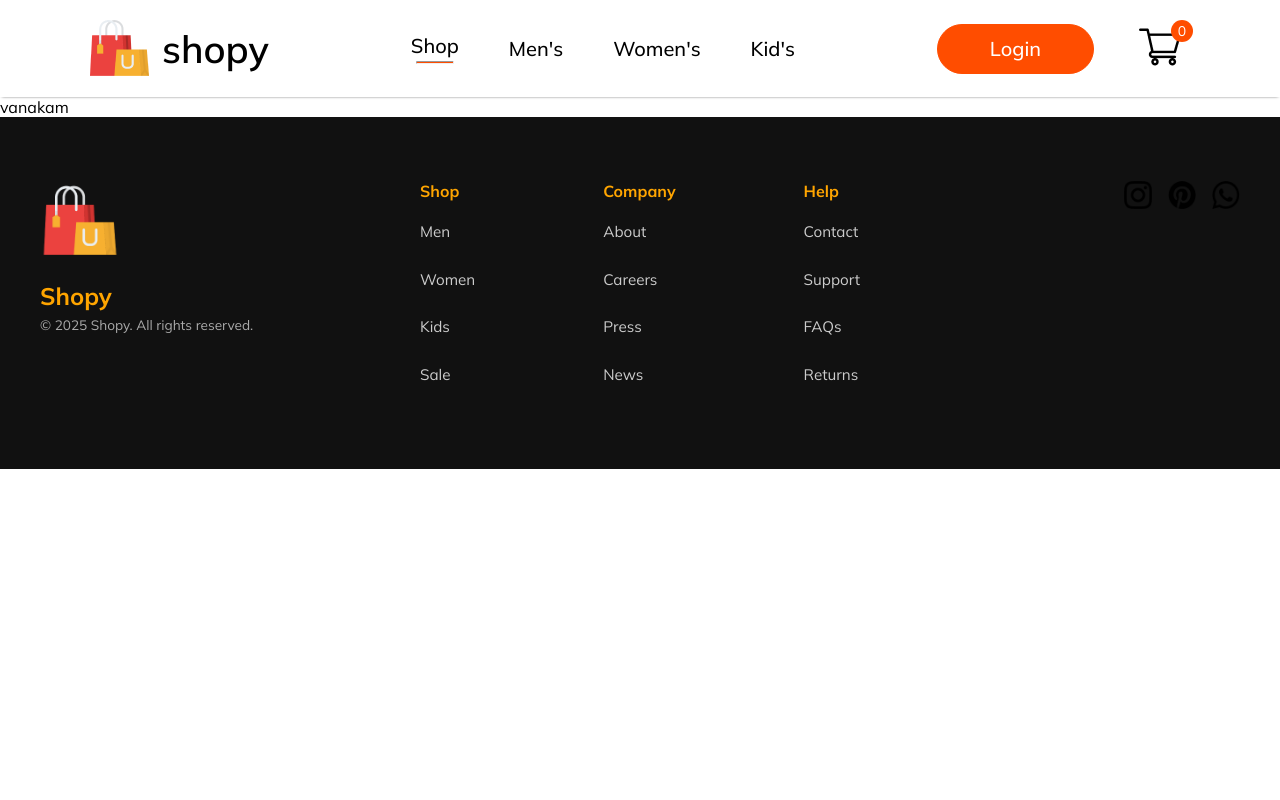
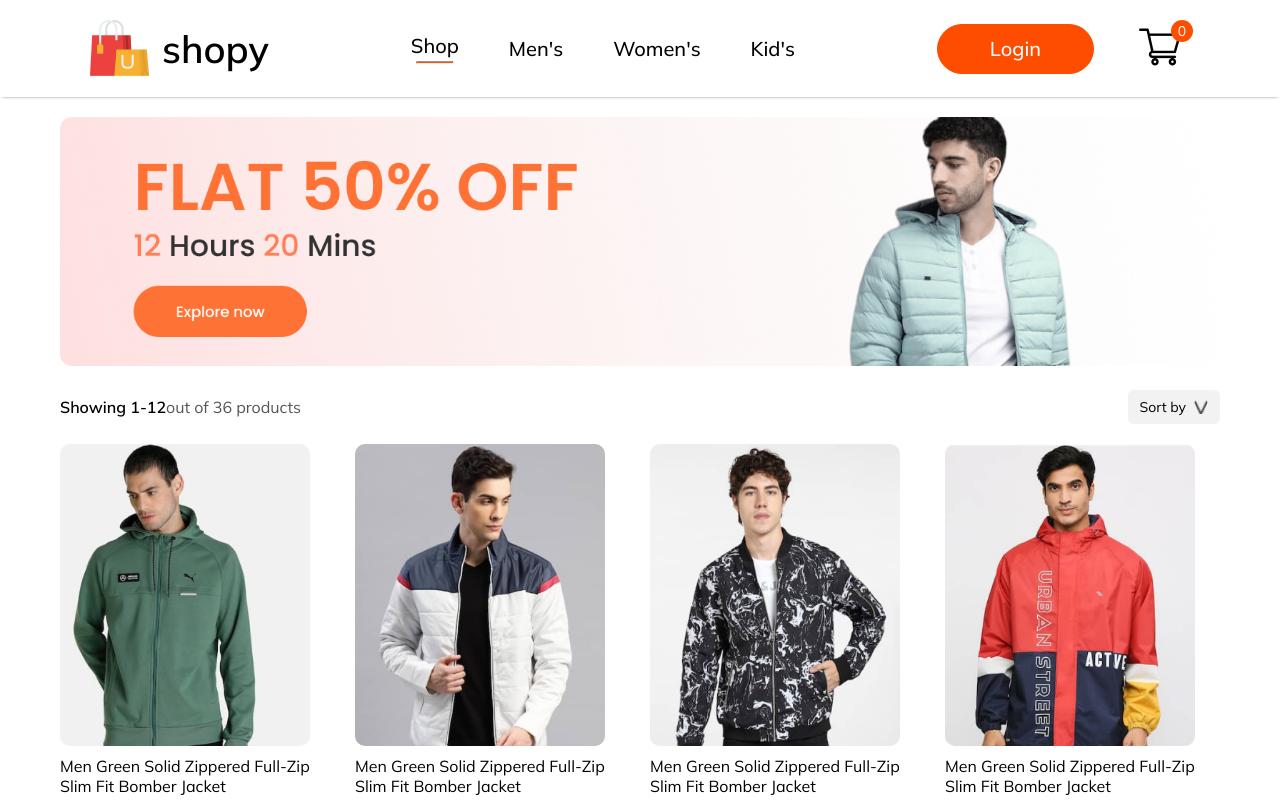
Before and after one commit to Jaimurugan-c/E-comMern, a React (Vite) app in the folder frontend/: page /mens in a window 1280 px wide. Shown: the top 800 px of the page. Built offline with nearby package versions, Linux system fonts and the light colour scheme; a web font is replaced by a local one.

Commit message:
2nd commit

```diff
--- a/frontend/src/App.jsx
+++ b/frontend/src/App.jsx
@@ -8,6 +8,10 @@ import Product from './pages/Product.jsx'
 import {BrowserRouter , Routes, Route} from 'react-router-dom'
 import Cart from './pages/Cart.jsx'
 import Footer from './components/footer/Footer.jsx'
+import men_banner from './components/assets/banner_mens.png'
+import women_banner from './components/assets/banner_women.png'
+import kid_banner from './components/assets/banner_kids.png'
+
 function App() {
 
   return (
@@ -18,16 +22,18 @@ function App() {
       <Navbar/>
         <Routes>
            <Route path = '/'element={<Shop/>} />
-           <Route path = '/mens'element={<ShopCategory category ="men" />} />
-         <Route path = '/womens'element={<ShopCategory category ="women" />} />
-            <Route path = '/kids'element={<ShopCategory category ="kid" />} />
+           <Route path = '/mens'element={<ShopCategory banner={men_banner} category ="men" />} />
+         <Route path = '/womens'element={<ShopCategory banner ={women_banner}category ="women" />} />
+            <Route path = '/kids'element={<ShopCategory banner={kid_banner} category ="kid" />} />
             <Route path ="/product" element={<Product/>}/>
             <Route path = ':productId' element={<Product/>}/>
             <Route path = '/cart'element={<Cart/>} />
             <Route path = '/login'element={<LoginSignup/>} />
+
                </Routes>
                <Footer/>
       </BrowserRouter>
+
      </div>
     </>
   )
--- a/frontend/src/components/footer/footer.css
+++ b/frontend/src/components/footer/footer.css
@@ -2,7 +2,6 @@
   background-color: #111;
   color: #ddd;
   padding: 4rem 2rem;
-  font-family: 'Segoe UI', sans-serif;
 }
 
 .footer-container {
--- a/frontend/src/components/navbar/Navbar.jsx
+++ b/frontend/src/components/navbar/Navbar.jsx
@@ -1,32 +1,59 @@
-import React, { use } from 'react'
-import logo from '../assets/logo.png'
-import cart_icon from '../assets/cart_icon.png'
-import './navbar.css'
-import { useState } from 'react'
-import { Link } from 'react-router-dom'
+import React, { useState } from 'react';
+import { Link } from 'react-router-dom';
+import logo from '../assets/logo.png';
+import cart_icon from '../assets/cart_icon.png';
+import './navbar.css';
+
 const Navbar = () => {
-  const [menu,setMenu] = useState("shop")
+  const [menu, setMenu] = useState("shop");
+
   return (
-    <div className='navbar'>
+    <div className="navbar">
       <div className="nav-logo">
+        <img src={logo} alt="Shopy Logo" />
+        <Link to="/" style={{ textDecoration: 'none', color: 'black' }}>
+          <p>shopy</p>
+        </Link>
+      </div>
 
-      <img src={logo} alt="LOGO"/>
-      <Link to ='/'style={{textDecoration:'none', color:"black"}}><p>shopy</p></Link>
-     </div>
       <ul className="nav-menu">
-      <li onClick={()=>{setMenu("shop")}}>
-        <Link to ='/' style={{textDecoration:'none', color:"black"}} >Shop</Link>{menu ==="shop"?<hr/>:<></>}</li>
-      <li onClick={()=>{setMenu("mens")}}><Link to ='/mens'style={{textDecoration:'none', color:"black"}}  > Men's</Link>{menu ==="mens"?<hr/>:<></>}</li>
-      <li onClick={()=>{setMenu("womens")}}><Link to ='/womens'style={{textDecoration:'none', color:"black"}}  >Women's</Link>{menu ==="womens"?<hr/>:<></>}</li>
-      <li onClick={()=>{setMenu("kids")}}><Link to ='/kids'style={{textDecoration:'none', color:"black"}}  >Kid's</Link>{menu ==="kids"?<hr/>:<></>}</li>
+        <li onClick={() => setMenu("shop")}>
+          <Link to="/" style={{ textDecoration: 'none', color: 'black' }}>
+            Shop
+          </Link>
+          {menu === "shop" && <hr />}
+        </li>
+        <li onClick={() => setMenu("mens")}>
+          <Link to="/mens" style={{ textDecoration: 'none', color: 'black' }}>
+            Men's
+          </Link>
+          {menu === "mens" && <hr />}
+        </li>
+        <li onClick={() => setMenu("womens")}>
+          <Link to="/womens" style={{ textDecoration: 'none', color: 'black' }}>
+            Women's
+          </Link>
+          {menu === "womens" && <hr />}
+        </li>
+        <li onClick={() => setMenu("kids")}>
+          <Link to="/kids" style={{ textDecoration: 'none', color: 'black' }}>
+            Kid's
+          </Link>
+          {menu === "kids" && <hr />}
+        </li>
       </ul>
+
       <div className="nav-login-cart">
-  <Link to ='/login'style={{textDecoration:'none'}}  >    <button>Login</button></Link>
-     <Link to ="/cart" style={{textDecoration:'none'}} > <img src={cart_icon} alt="cart" /> </Link>
+        <Link to="/login" style={{ textDecoration: 'none' }}>
+          <button>Login</button>
+        </Link>
+        <Link to="/cart" style={{ textDecoration: 'none' }}>
+          <img src={cart_icon} alt="Cart Icon" />
+        </Link>
         <div className="nav-cart-count">0</div>
       </div>
     </div>
-  )
-}
+  );
+};
 
-export default Navbar
+export default Navbar;
--- a/frontend/src/components/newsletter/newsletter.css
+++ b/frontend/src/components/newsletter/newsletter.css
@@ -7,7 +7,8 @@
     align-items: center;
     margin:  auto;
     padding: 0 140px;
-    margin-bottom: 250px;
+    margin-bottom: 50px;
+    margin-top: 20px;
     gap:30px;
   background: linear-gradient(180deg, #fde1ff 0%, #e1ffea22 60%);
 }
--- a/frontend/src/pages/Shop.jsx
+++ b/frontend/src/pages/Shop.jsx
@@ -5,6 +5,7 @@ import Popular from '../components/popular/Popular'
 import Offers from '../components/offers/Offers'
 import NewCollections from '../components/NewCollections/NewCollections'
 import NewsLetter from '../components/newsletter/NewsLetter'
+
 
 
 const Shop = () => {
--- a/frontend/src/pages/ShopCategory.jsx
+++ b/frontend/src/pages/ShopCategory.jsx
@@ -1,9 +1,33 @@
-import React from 'react'
-
-const ShopCategory = () => {
+import React, { useContext } from 'react'
+import './css/shopcaterogry.css'
+import Item from '../components/items/Item.jsx'
+import dropdown_icon from '../components/assets/dropdown_icon.png'
+import {ShopContext} from '../context/ShopContext.jsx'
+const ShopCategory = (props) => {
+  const {all_product}= useContext(ShopContext)
   return (
-    <div className='ShopCategory'>
-      vanakam
+    <div className='Shop-Category'>
+      <img src={props.banner}  />
+      <div className="shopcategory-indexsort">
+        <p><span>Showing 1-12</span>
+        out of 36 products</p>
+      <div className="shopcategory-sort">
+        Sort by <img src ={dropdown_icon}/>
+        </div>
+      </div>
+      <div className="shopcategory-products">
+        {all_product.map((item,index)=>{
+         if (props.category === item.category){
+            return<Item key={index} id ={item.id} name ={item.name}
+            image={item.image}
+             new_price={item.new_price}
+             old_price={item.old_price}/>
+         }
+         else{
+          return null;
+         }
+        })}
+      </div>
     </div>
   )
 }
--- /dev/null
+++ b/frontend/src/pages/css/shopcaterogry.css
@@ -0,0 +1,54 @@
+.Shop-Category {
+    padding: 20px;
+    max-width: 1200px;
+    margin: 0 auto;
+  }
+
+  .Shop-Category > img {
+    width: 100%;
+    height: auto;
+    border-radius: 12px;
+    margin-bottom: 20px;
+    object-fit: cover;
+  }
+
+  .shopcategory-indexsort {
+    display: flex;
+    justify-content: space-between;
+    align-items: center;
+    margin-bottom: 20px;
+    flex-wrap: wrap;
+  }
+
+  .shopcategory-indexsort p {
+    font-size: 16px;
+    color: #555;
+    margin: 0;
+  }
+
+  .shopcategory-indexsort span {
+    font-weight: 600;
+    color: #000;
+  }
+
+  .shopcategory-sort {
+    display: flex;
+    align-items: center;
+    gap: 8px;
+    font-size: 14px;
+    background-color: #f2f2f2;
+    padding: 8px 12px;
+    border-radius: 6px;
+    cursor: pointer;
+  }
+
+  .shopcategory-sort img {
+    width: 14px;
+    height: 14px;
+  }
+
+  .shopcategory-products {
+    display: grid;
+    grid-template-columns: repeat(auto-fit, minmax(220px, 1fr));
+    gap: 20px;
+  }
```
Lines whose indentation alone changed are shown as unchanged.
